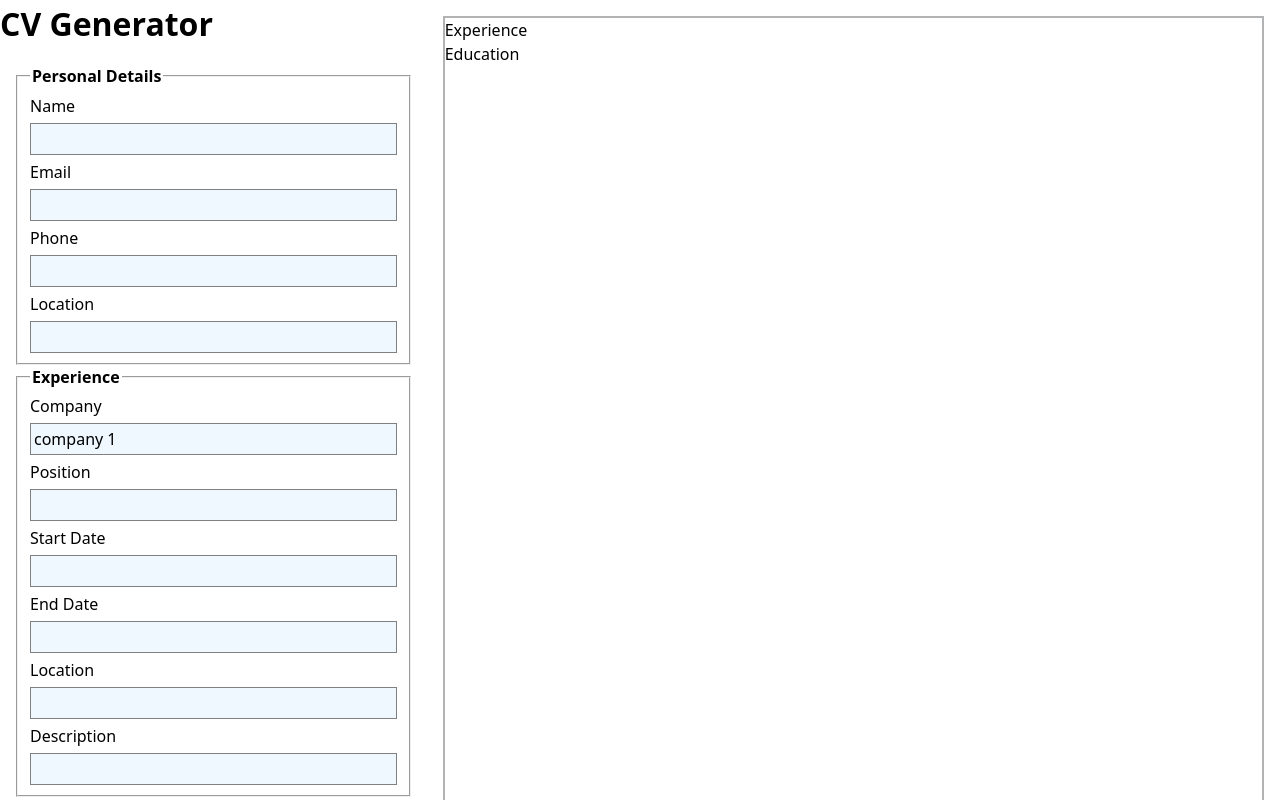
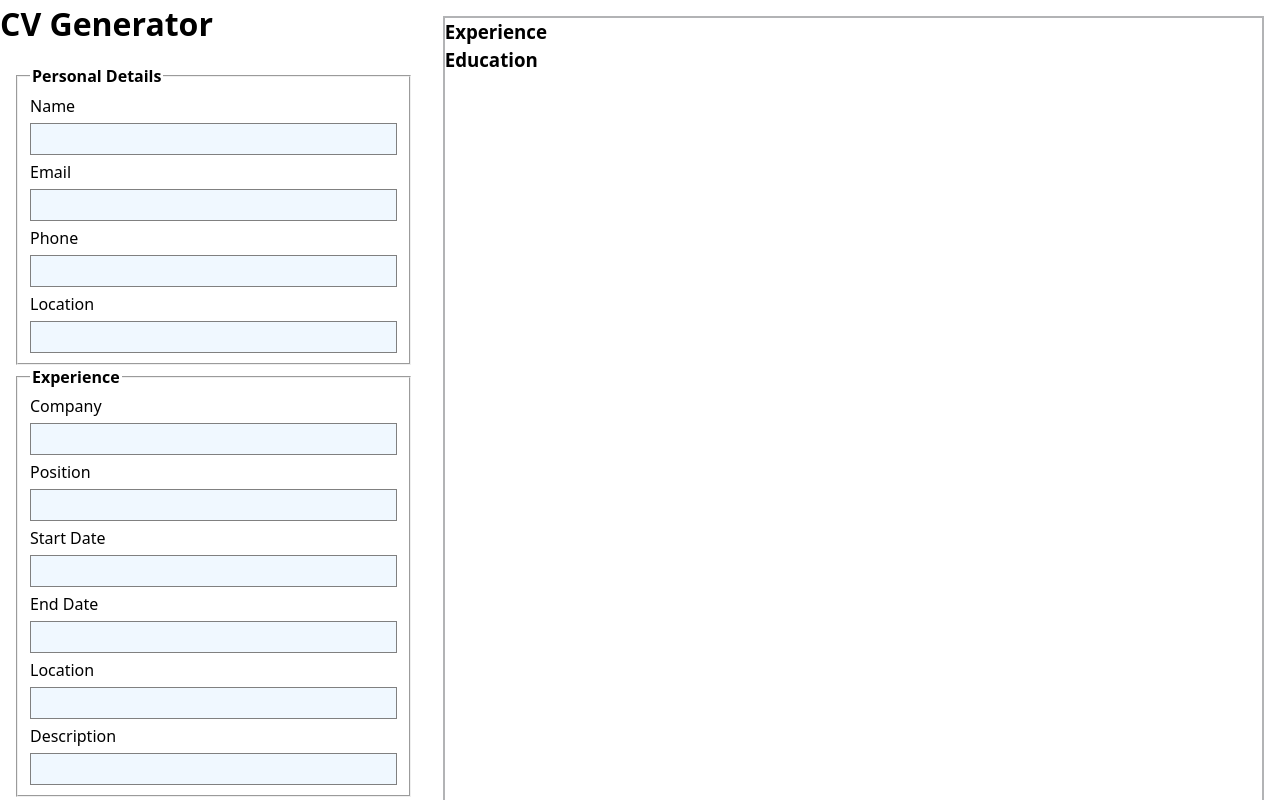
Before and after one commit to CopyypoC/odin-cv-application, a React (Vite) app: page / in a window 1280 px wide. Shown: the top 800 px of the page. Built offline with nearby package versions, Linux system fonts and the light colour scheme.

Commit message:
feat: add GeneratedCV text sync with form

```diff
--- /dev/null
+++ b/src/components/EducationSection.jsx
@@ -0,0 +1,12 @@
+export function EducationSection({ educationItem }) {
+  return (
+    <section className="edu-item">
+      <p className="school-name">{educationItem.school}</p>
+      <p>{educationItem.degree}</p>
+      <p>{educationItem.startDate}</p>
+      <p>{educationItem.endDate}</p>
+      <p>{educationItem.endDate}</p>
+      <p>{educationItem.location}</p>
+    </section>
+  );
+}
--- /dev/null
+++ b/src/components/ExperienceSection.jsx
@@ -0,0 +1,13 @@
+export function ExperienceSection({ experienceItem }) {
+  return (
+    <section className="exp-item">
+      <p className="company-name">{experienceItem.company}</p>
+      <p>{experienceItem.position}</p>
+      <p>{experienceItem.startDate}</p>
+      <p>{experienceItem.endDate}</p>
+      <p>{experienceItem.endDate}</p>
+      <p>{experienceItem.location}</p>
+      <p>{experienceItem.description}</p>
+    </section>
+  );
+}
--- a/src/components/GeneratedCV.jsx
+++ b/src/components/GeneratedCV.jsx
@@ -1,13 +1,23 @@
-export function GeneratedCV() {
+import { ExperienceSection } from "./ExperienceSection.jsx";
+import { EducationSection } from "./EducationSection.jsx";
+import { PersonalSection } from "./PersonalSection.jsx";
+
+export function GeneratedCV({ personalData, experienceData, educationData }) {
+  const personalItem = personalData[0];
+  const experienceSections = experienceData.map((item) => {
+    return <ExperienceSection experienceItem={item} />;
+  });
+  const educationSections = educationData.map((item) => {
+    return <EducationSection educationItem={item} />;
+  });
+
   return (
     <article className="cv">
-      <header></header>
-      <section>
-        <p>Experience</p>
-      </section>
-      <section>
-        <p>Education</p>
-      </section>
+      <PersonalSection personalItem={personalItem} />
+      <h3>Experience</h3>
+      {experienceSections}
+      <h3>Education</h3>
+      {educationSections}
     </article>
   );
 }
--- /dev/null
+++ b/src/components/PersonalSection.jsx
@@ -0,0 +1,10 @@
+export function PersonalSection({ personalItem }) {
+  return (
+    <header>
+      <h2>{personalItem.name}</h2>
+      <p>{personalItem.email}</p>
+      <p>{personalItem.phone}</p>
+      <p>{personalItem.location}</p>
+    </header>
+  );
+}
--- a/src/components/initial-form.js
+++ b/src/components/initial-form.js
@@ -13,7 +13,7 @@ export const initialExperienceForm = [
   {
     id: crypto.randomUUID(),
     section: "experience",
-    company: "company 1",
+    company: "",
     position: "",
     startDate: "",
     endDate: "",
```
